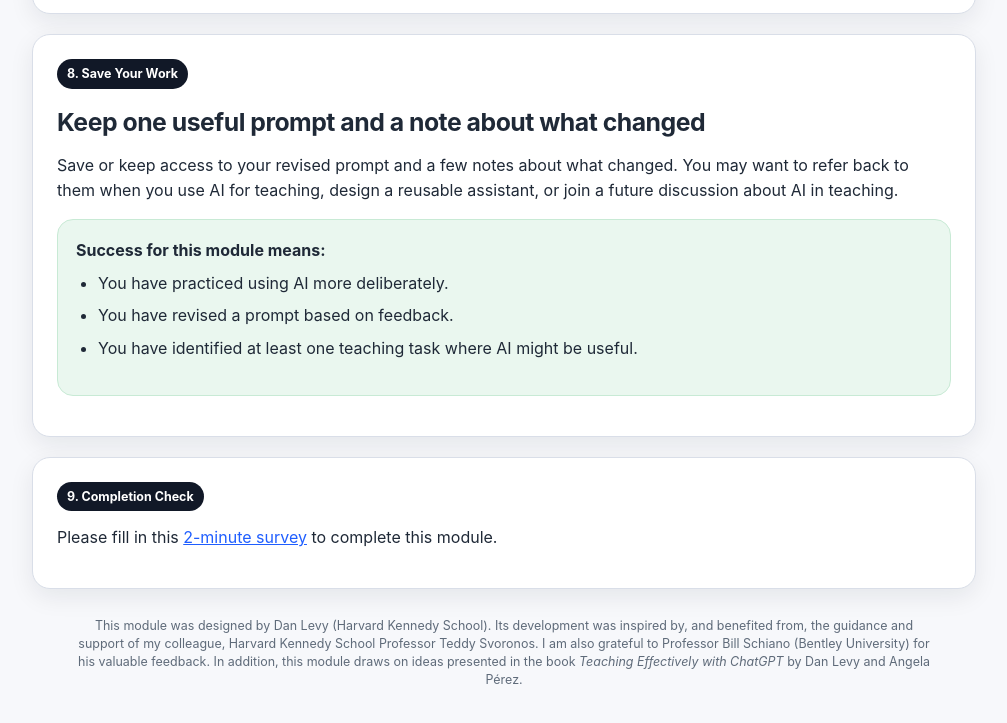
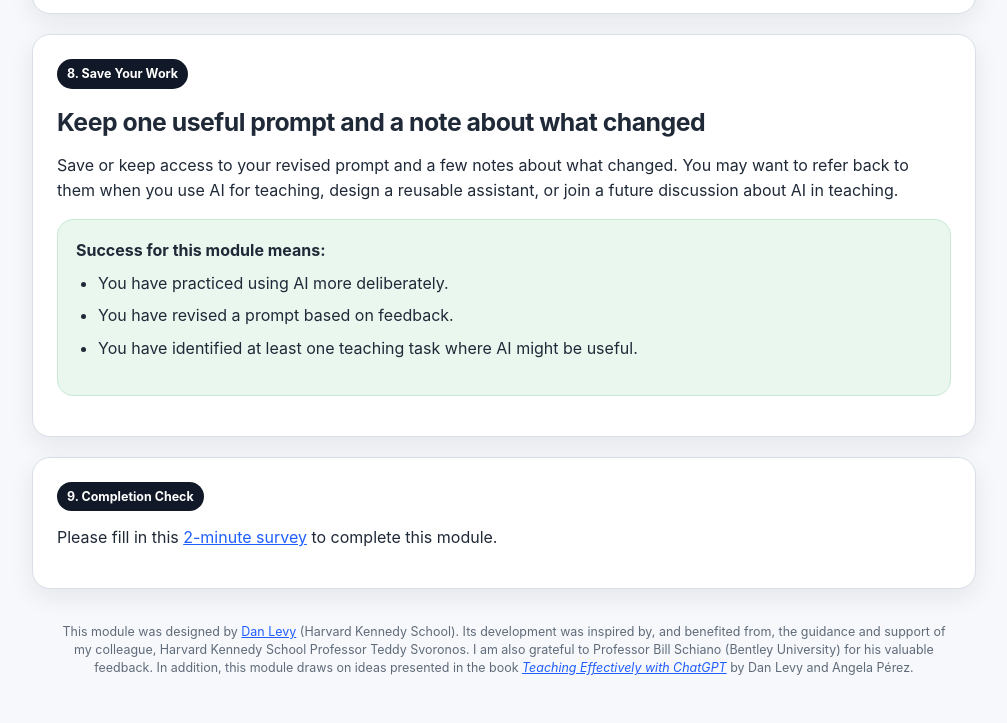
Before and after one commit to danmlevy/prompting-for-teaching, a plain HTML site: page index.html in a window 1280 px wide. Shown: the part 5148-5871 px from the top of the page, without its empty margins (136-1143 px from the left). Drawn offline with Linux system fonts and the light colour scheme.

Commit message:
Add footer links and refine footer layout

```diff
--- a/index.html
+++ b/index.html
@@ -71,7 +71,7 @@
     .bot-placeholder { border: 2px dashed #9aa7bd; border-radius: 18px; padding: 28px; text-align: center; background: #f8fafc; color: var(--muted); margin-top: 16px; }
     .assistant-frame { width: 100%; height: 700px; border: 0; border-radius: 16px; margin-top: 16px; background: #fff; }
     .assistant-fallback { margin-top: 10px; }
-    .footer-note { text-align: center; color: var(--muted); font-size: .78rem; line-height: 1.45; max-width: 860px; margin: 28px auto 0; }
+    .footer-note { text-align: center; color: var(--muted); font-size: .78rem; line-height: 1.45; max-width: 1040px; margin: 34px auto 0; padding: 0 24px; }
     .small { font-size: .92rem; }
     details { border: 1px solid var(--border); border-radius: 14px; padding: 14px 16px; background: #fff; margin-top: 12px; }
     summary { cursor: pointer; font-weight: 700; }
@@ -213,7 +213,7 @@ Context: This is for... My students are... The teaching goal is... One constrain
       <p>Please fill in this <a href="https://forms.gle/nnZ7uhXR2ydXVe8u6" target="_blank" rel="noopener noreferrer">2-minute survey</a> to complete this module.</p>
     </section>
 
-    <p class="footer-note">This module was designed by Dan Levy (Harvard Kennedy School). Its development was inspired by, and benefited from, the guidance and support of my colleague, Harvard Kennedy School Professor Teddy Svoronos. I am also grateful to Professor Bill Schiano (Bentley University) for his valuable feedback. In addition, this module draws on ideas presented in the book <em>Teaching Effectively with ChatGPT</em> by Dan Levy and Angela Pérez.</p>
+    <p class="footer-note">This module was designed by <a href="https://www.hks.harvard.edu/faculty/dan-levy" target="_blank" rel="noopener noreferrer">Dan Levy</a> (Harvard Kennedy School). Its development was inspired by, and benefited from, the guidance and support of my colleague, Harvard Kennedy School Professor Teddy Svoronos. I am also grateful to Professor Bill Schiano (Bentley University) for his valuable feedback. In addition, this module draws on ideas presented in the book <a href="https://www.amazon.com/Teaching-Effectively-ChatGPT-practical-experiences-ebook/dp/B0FFKXLGN8" target="_blank" rel="noopener noreferrer"><em>Teaching Effectively with ChatGPT</em></a> by Dan Levy and Angela&nbsp;Pérez.</p>
   </main>
   <script>
     function copyTextFromTextarea(textareaId, statusId, successMessage) {
```
